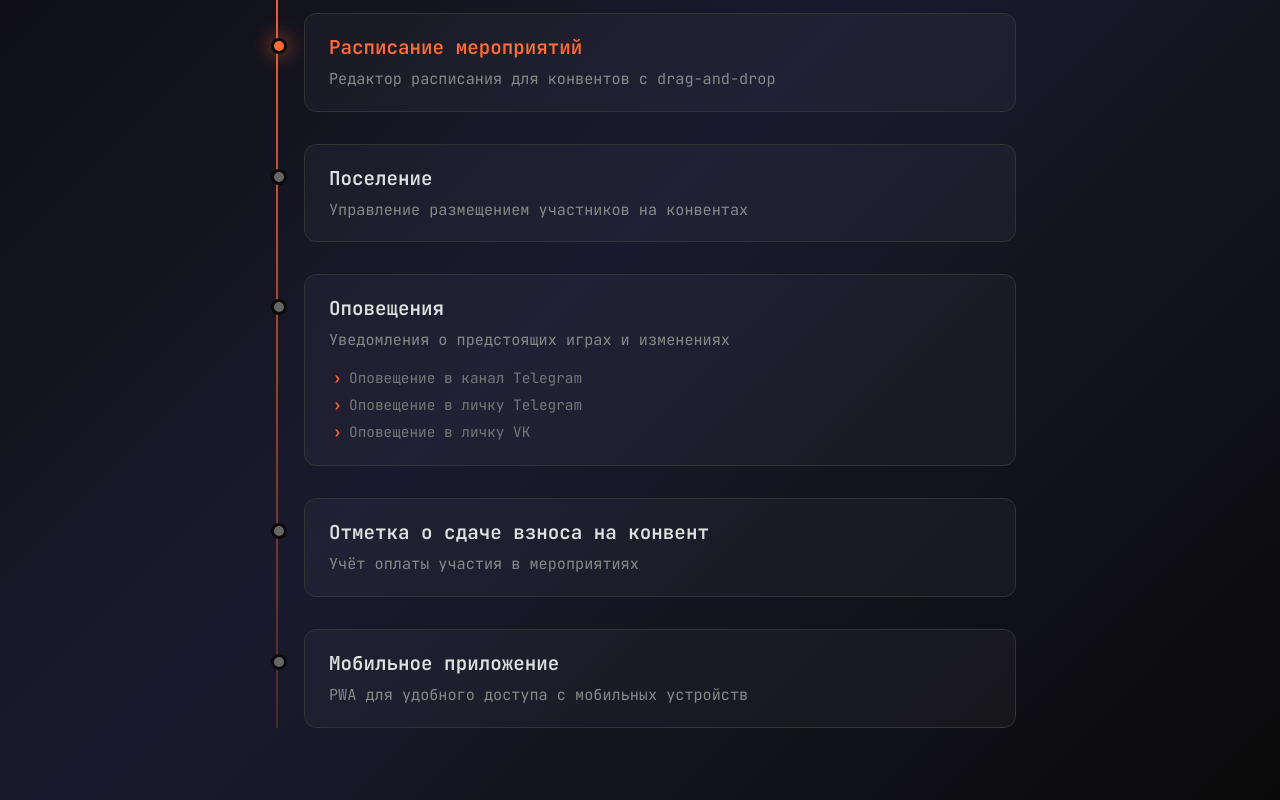
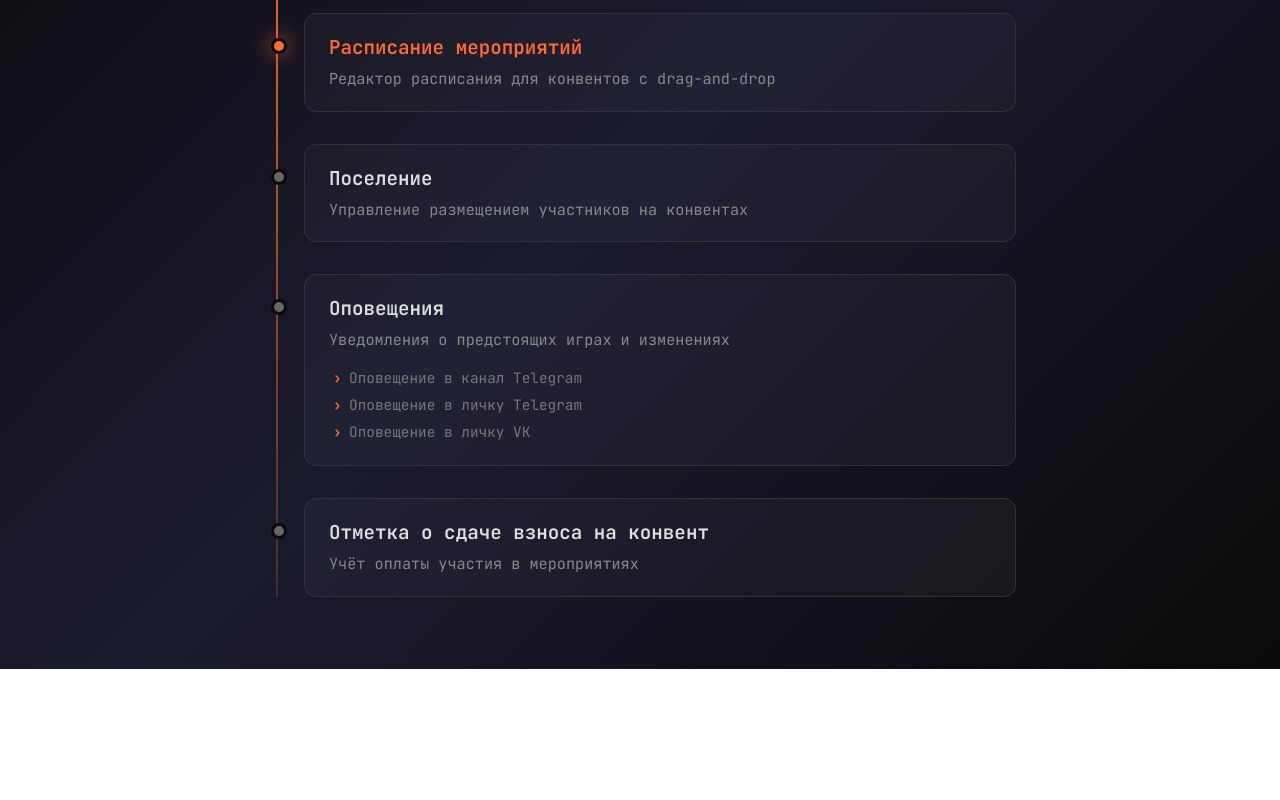
Before and after one commit to rularp-games/langed, a Vue app in the folder front/: page /roadmap in a window 1280 px wide. Shown: the part 356-1156 px from the top of the page. After the commit the page ends 1025 px from the top, so only its background shows below. Built offline with nearby package versions, Linux system fonts and the light colour scheme; no server answers.

Commit message:
Fixed modal windows width, masters add/edit/remove, added user profile and roadmap

```diff
--- a/front/src/components/Roadmap.vue
+++ b/front/src/components/Roadmap.vue
@@ -49,13 +49,6 @@
         </div>
       </div>
 
-      <div class="roadmap-item planned">
-        <div class="roadmap-marker"></div>
-        <div class="roadmap-content">
-          <h3>Мобильное приложение</h3>
-          <p>PWA для удобного доступа с мобильных устройств</p>
-        </div>
-      </div>
     </div>
   </div>
 </template>
```
